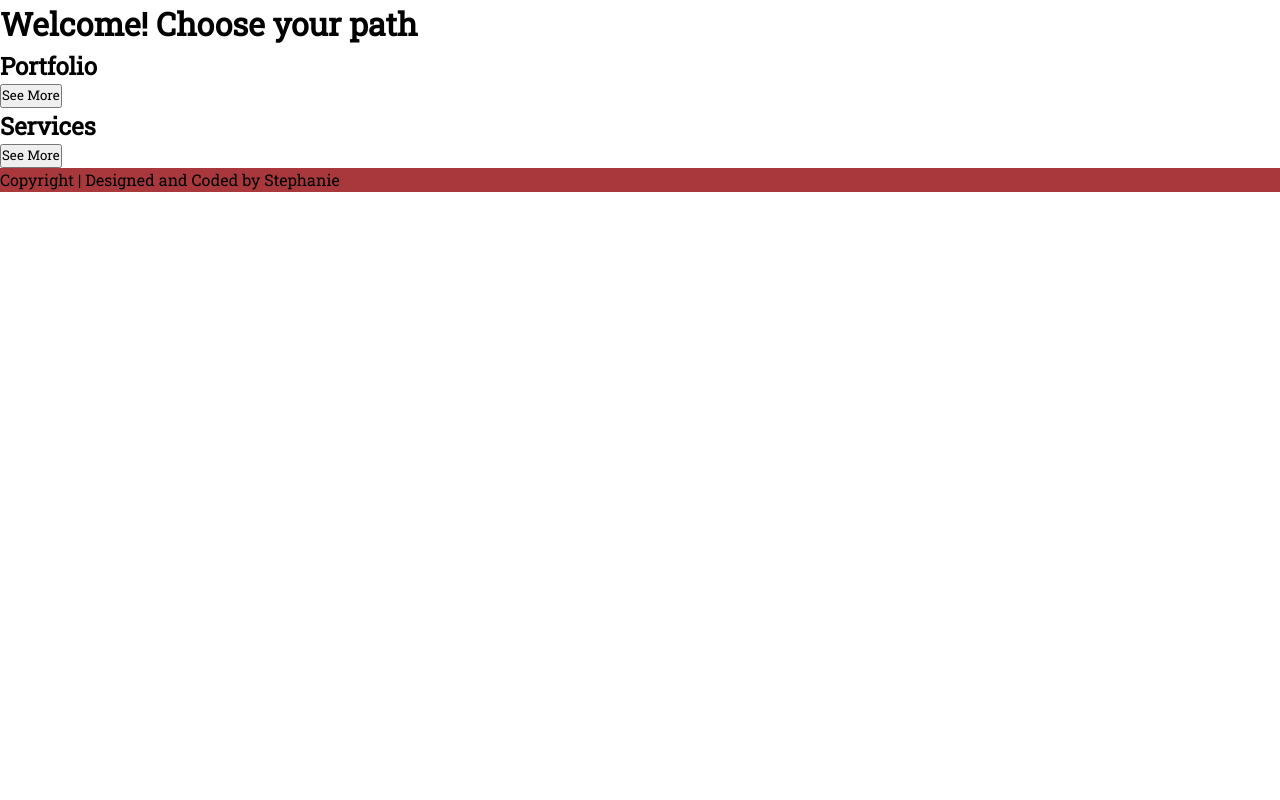
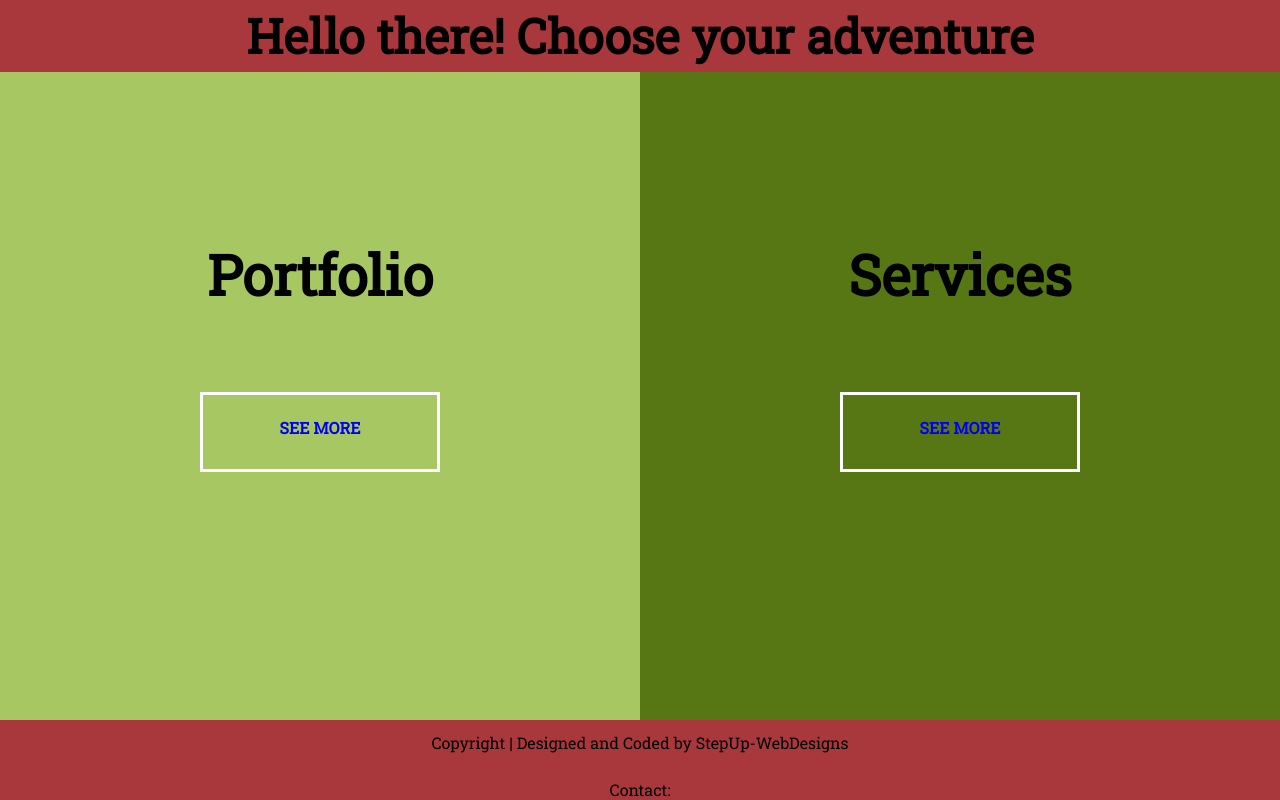
Before and after one commit to stephrpatton/Portfolio-site, a plain HTML site: page main.html in a window 1280 px wide. Drawn offline with Linux system fonts and the light colour scheme.

Commit message:
setup landing page

```diff
--- /dev/null
+++ b/css/landing.css
@@ -0,0 +1,122 @@
+/*
+Colors :
+http://paletton.com/palette.php?uid=35C0u0kllllaFw0g0qFqFg0w0aF
+*/
+@import url('https://fonts.googleapis.com/css?family=Fira+Sans:400,500,700|Roboto+Slab:300,400');
+
+* {
+  font-family: 'Roboto Slab', serif;
+  margin: 0;
+  padding: 0;
+  line-height: 1.5;
+  box-sizing: border-box;
+}
+
+html,
+body {
+  width: 100%;
+  height: 100%;
+  overflow-x: hidden;
+}
+
+.header-section,
+.footer-section {
+    background-color: #A8383B;
+}
+
+
+.header-section h1 {
+  font-size: 3rem;
+  text-align: center;
+  font-size: 3rem;
+  text-align: center;
+  white-space: nowrap;
+}
+
+
+h2 {
+  font-size: 3.5rem;
+  position: absolute;
+  left: 50%;
+  top: 20%;
+  transform: translateX(-50%);
+  white-space: nowrap;
+}
+
+.button {
+  display: block;
+  border: solid #fff 0.2rem;
+  position: absolute;
+  left: 50%;
+  top: 40%;
+  height: 5rem;
+  padding-top: 1.3rem;
+  width: 15rem;
+  text-align: center;
+  font-size: 1rem;
+  font-weight: bold;
+  text-transform: uppercase;
+  text-decoration: none;
+  transform: translateX(-50%);
+}
+
+.container {
+  position: relative;
+  width: 100%;
+  height: 100%;
+}
+
+.portfolio-section {
+  position: absolute;
+  left: 0;
+  background-color: #A7C763;
+}
+
+.service-section{
+  position: absolute;
+  right: 0;
+    background-color: #577714;
+}
+
+.footer-section {
+  position: absolute;
+    bottom: 0;
+  width: 100%;
+  height: 10%;
+  overflow: hidden;
+}
+
+.footer-section p{
+  font-size: 1rem;
+  padding: .7em 0;
+  white-space: nowrap;
+  text-align: center;
+
+}
+
+.split {
+  position: absolute;
+  width: 50%;
+  height: 100%;
+  overflow: hidden;
+}
+
+.portfolio-section {
+  transition: 100ms all ease-in-out;
+}
+
+.hover-left .portfolio-section{
+  width: 75%;
+}
+
+.hover-left .service-section{
+  width: 25%;
+}
+
+.hover-right .service-section{
+  width: 75%;
+}
+
+.hover-right .portfolio-section{
+  width: 25%;
+}
--- a/css/main.css
+++ b/css/main.css
@@ -10,6 +10,7 @@ http://paletton.com/palette.php?uid=35C0u0kllllaFw0g0qFqFg0w0aF
   padding: 0;
   line-height: 1.5;
   box-sizing: border-box;
+
 }
 
 
--- a/main.html
+++ b/main.html
@@ -1,4 +1,4 @@
-
+<!DOCTYPE html>
 <html lang="en">
 <head>
   <meta charset="UTF-8">
@@ -8,37 +8,33 @@
   <meta name="keywords" content="web development, psd to html, design, web design, digital marketing, marketing">
   <meta name="author" content="Stephanie Patton">
   <script defer src="https://use.fontawesome.com/releases/v5.0.4/js/all.js"></script>
-  <link rel="stylesheet" type="text/css" href="css/main.css">
+  <link rel="stylesheet" type="text/css" href="css/landing.css">
   <title>Stephanie Patton | Stepping UP- Development and Marketing</title>
 </head>
 <body>
-  <div class="hearder-section">
+  <div class="header-section">
   <header>
-    <h1>Welcome! Choose your path</h1>
+    <h1>Hello there! Choose your adventure</h1>
   </header>
 </div>
-
-<div class="profile-section">
+<div class="container">
+<div class="portfolio-section split">
   <h2>Portfolio</h2>
-  <button class="portfolio-button">
-    See More
-  </button>
+  <a href="#portfolio" class="button">See More</a>
 </div>
 
-<div class="service-section">
+<div class="service-section split">
   <h2>Services</h2>
-  <button class="service-button">
-    See More
-  </button>
+  <a href="#service" class="button">See More</a>
 
 </div>
-
-    <section class="footer-section">
-    <div class="footer section-container">
-      <p>Copyright | Designed and Coded by Stephanie</p>
+</div>
+    <div class="footer-section">
+      <p>Copyright | Designed and Coded by StepUp-WebDesigns</p>
+      <p>Contact: </p>
     </div>
 
-    </section>
 
+<script type="text/javascript" src="scripts/app.js"></script>
 </body>
 </html>
--- a/scripts/app.js
+++ b/scripts/app.js
@@ -1,3 +1,46 @@
+//Landing Page
+
+const header = document.querySelector('.header-section');
+const left = document.querySelector('.portfolio-section');
+const right = document.querySelector('.service-section');
+const container = document.querySelector('.container');
+const footer = document.querySelector('.footer-section');
+
+left.addEventListener('mouseenter', () => {
+  container.classList.add('hover-left');
+});
+
+left.addEventListener('mouseleave', () => {
+  container.classList.remove('hover-left');
+});
+
+right.addEventListener('mouseenter', () => {
+  container.classList.add('hover-right');
+});
+
+right.addEventListener('mouseleave', () => {
+  container.classList.remove('hover-right');
+});
+
+header.addEventListener('mouseenter', () => {
+  container.classList.add('hover-up');
+});
+
+header.addEventListener('mouseleave', () => {
+  container.classList.remove('hover-return');
+});
+
+footer.addEventListener('mouseenter', () => {
+  footer.classList.add('hover-down');
+});
+
+footer.addEventListener('mouseleave', () => {
+  footer.classList.remove('hover-return');
+});
+
+
+// Mobile View Slide out menu
+
 function openSideMenu() {
   document.getElementById('nav-bar').style.width = '50%';
   document.body.style.backgroundColor = "rgba(0,0,0,0.4)";
```
